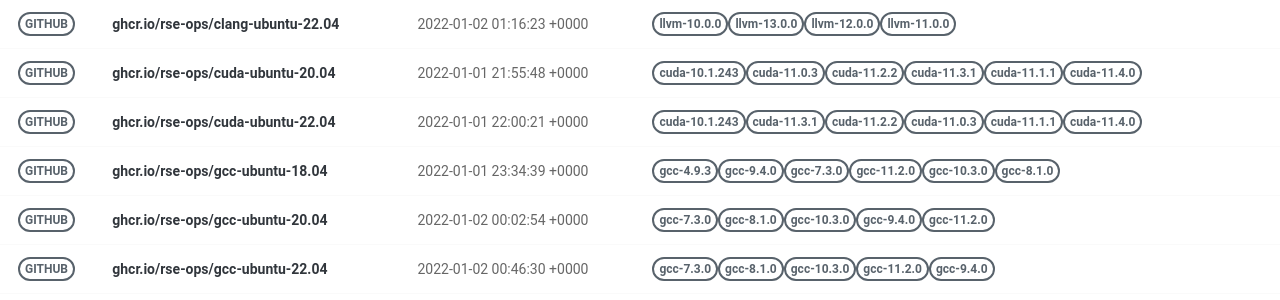
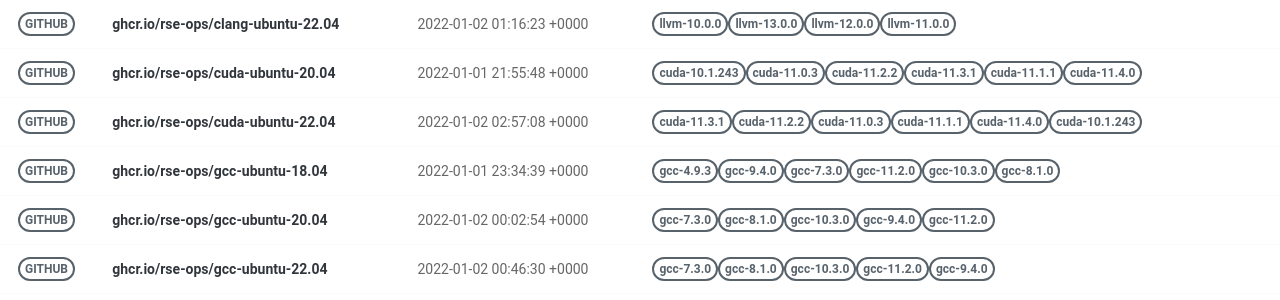
Before and after one commit to rse-ops/docker-images, a Jekyll site: the page built from pages/index.md, in a window 1280 px wide. Shown: the part 228-528 px from the top of the page. Built offline with Jekyll 4.4.1, drawn with Linux system fonts in a browser that asks for light colours; nearby versions of some CDN libraries.

Commit message:
Automated push to update library 2022-01-02

```diff
--- a/_library/ghcr.io-rse-ops-cuda-ubuntu-22.04.md
+++ b/_library/ghcr.io-rse-ops-cuda-ubuntu-22.04.md
@@ -1,14 +1,11 @@
 ---
 layout: container
 name: ghcr.io/rse-ops/cuda-ubuntu-22.04
-updated_at: 2022-01-01 22:00:21.414243
+updated_at: 2022-01-02 02:57:08.244176
 
 
 container_url: https://github.com/orgs/rse-ops/packages/container/package/cuda-ubuntu-22.04
 versions:
- - tag: cuda-10.1.243
-   dockerfile: https://github.com/rse-ops/docker-images/blob/main/ubuntu/cuda/Dockerfile
-   manifest: https://crane.ggcr.dev/manifest/ghcr.io/rse-ops/cuda-ubuntu-22.04:cuda-10.1.243
  - tag: cuda-11.3.1
    dockerfile: https://github.com/rse-ops/docker-images/blob/main/ubuntu/cuda/Dockerfile
    manifest: https://crane.ggcr.dev/manifest/ghcr.io/rse-ops/cuda-ubuntu-22.04:cuda-11.3.1
```
Also changed, not shown: other parts of _library/ghcr.io-rse-ops-cuda-ubuntu-22.04.md (+3 -0 lines).
